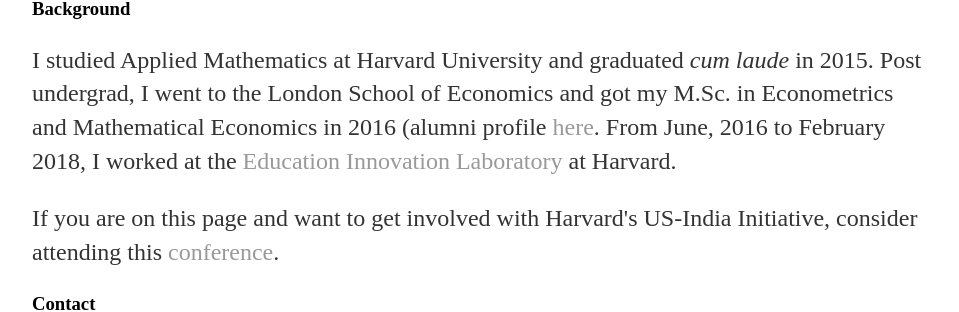
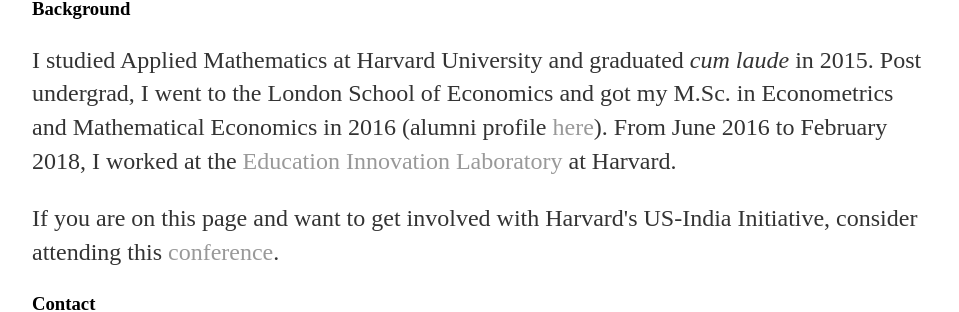
Before and after one commit to namsaxena/namsaxena.github.io, a Jekyll site: the page index.html, which Jekyll copies as it is, in a window 1280 px wide. Shown: the part 641-953 px from the top of the page, without its empty margins (160-1119 px from the left). Built offline with Jekyll 4.4.1, drawn with Linux system fonts in a browser that asks for light colours.

```diff
--- a/index.html
+++ b/index.html
@@ -38,8 +38,8 @@
 			<h3>Background</h3>
 			<p>
 			I studied Applied Mathematics at Harvard University and graduated <i>cum laude</i> in 2015.
-				Post undergrad, I went to the London School of Economics and got my M.Sc. in Econometrics and Mathematical Economics in 2016 (alumni profile <a href="http://www.lse.ac.uk/economics/study/taught-masters/msc-alumni-profiles">here</a>.
-				From June, 2016 to February 2018, I worked at the <a href="https://edlabs.harvard.edu/">Education Innovation Laboratory</a> at Harvard.
+				Post undergrad, I went to the London School of Economics and got my M.Sc. in Econometrics and Mathematical Economics in 2016 (alumni profile <a href="http://www.lse.ac.uk/economics/study/taught-masters/msc-alumni-profiles">here</a>).
+				From June 2016 to February 2018, I worked at the <a href="https://edlabs.harvard.edu/">Education Innovation Laboratory</a> at Harvard.
 			</p>
 			<p>
 				If you are on this page and want to get involved with Harvard's US-India Initiative, consider attending this <a href="https://huii.in/">conference</a>.
```
